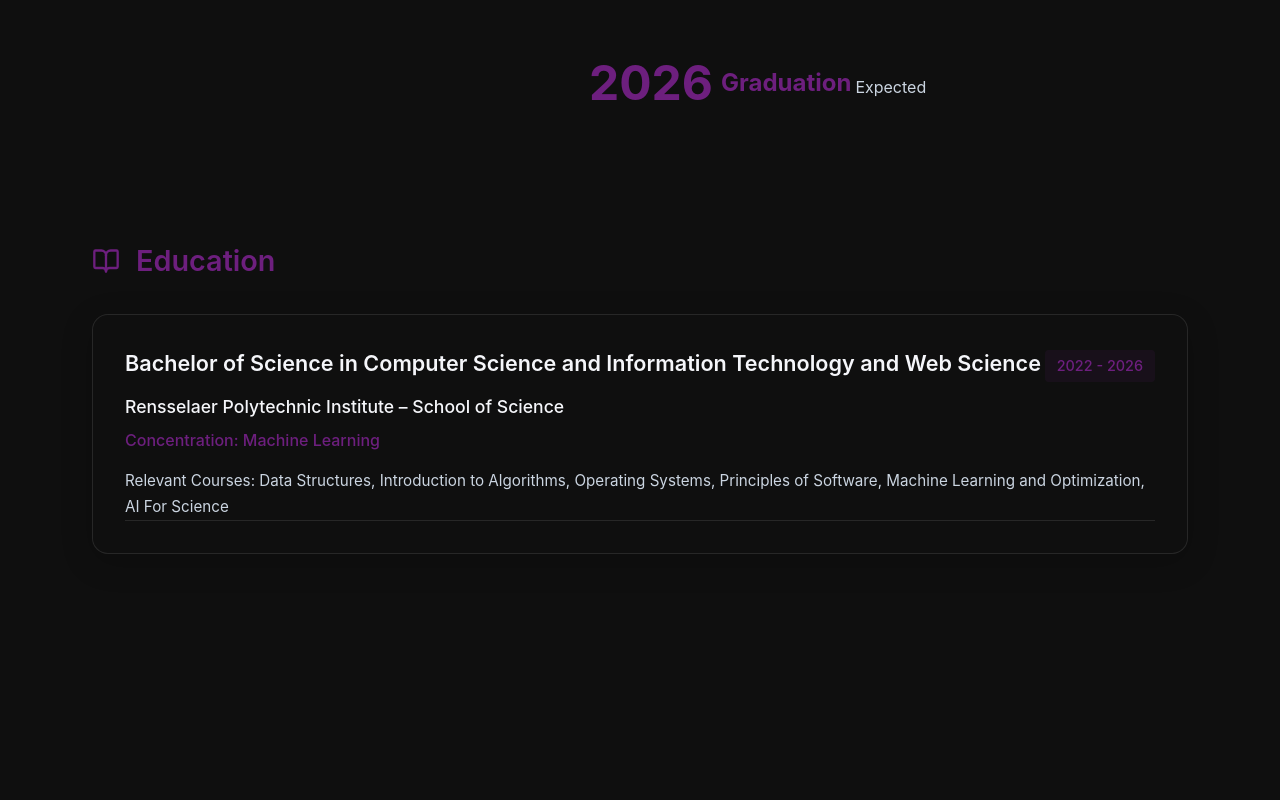
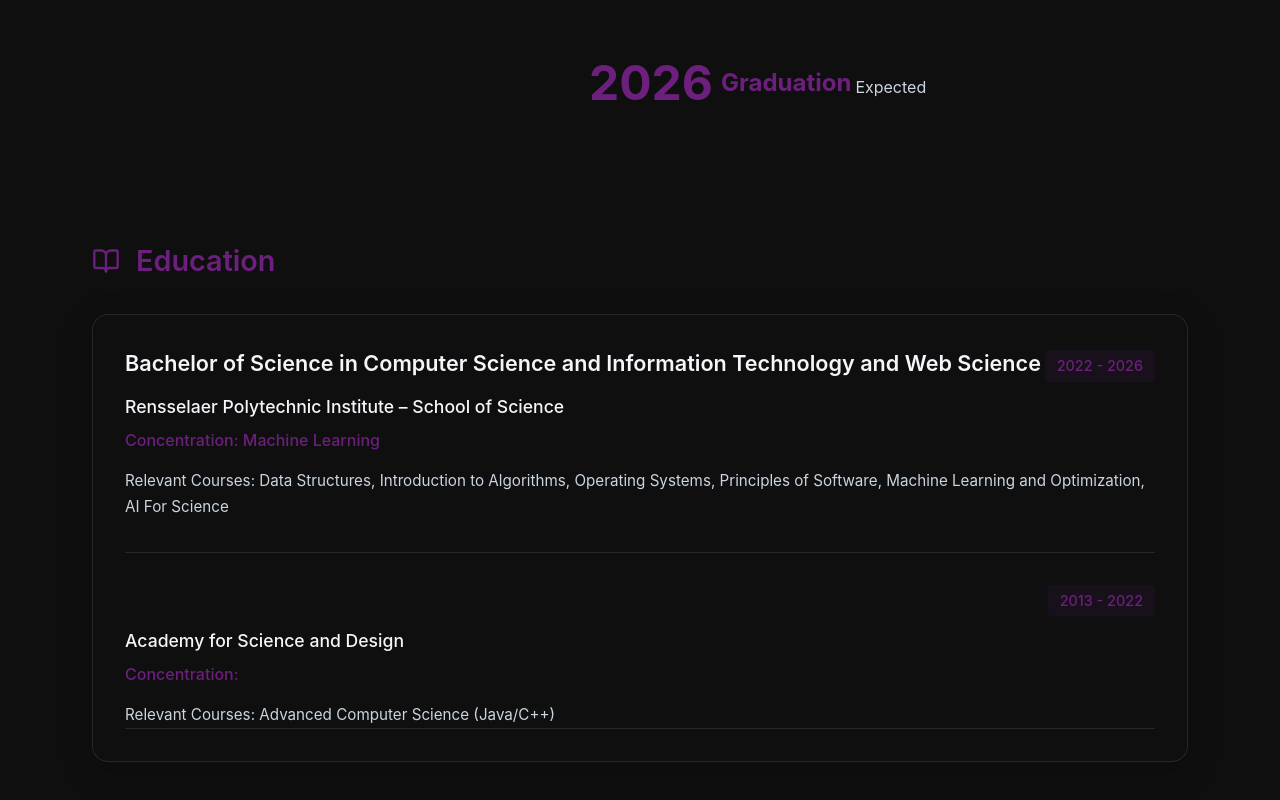
Before and after one commit to sridhs21/sridhs21.github.io, a React (Create React App) app in the folder personal_website/: page /#/about in a window 1280 px wide. Shown: the part 1436-2236 px from the top of the page. Before the commit the page ends 2090 px from the top, so only its background shows below. Built offline with nearby package versions, Linux system fonts and the light colour scheme.

Commit message:
Added Education

```diff
--- a/personal_website/src/about/about.js
+++ b/personal_website/src/about/about.js
@@ -11,6 +11,14 @@
       school: 'Rensselaer Polytechnic Institute – School of Science',
       location: 'Troy, NY',
       description: 'Relevant Courses: Data Structures, Introduction to Algorithms, Operating Systems, Principles of Software, Machine Learning and Optimization, AI For Science'
+    },
+    {
+      year: '2013 - 2022',
+      degree: '',
+      concentration: '',
+      school: 'Academy for Science and Design',
+      location: 'Troy, NY',
+      description: 'Relevant Courses: Advanced Computer Science (Java/C++)'
     }
   ];
 
```
